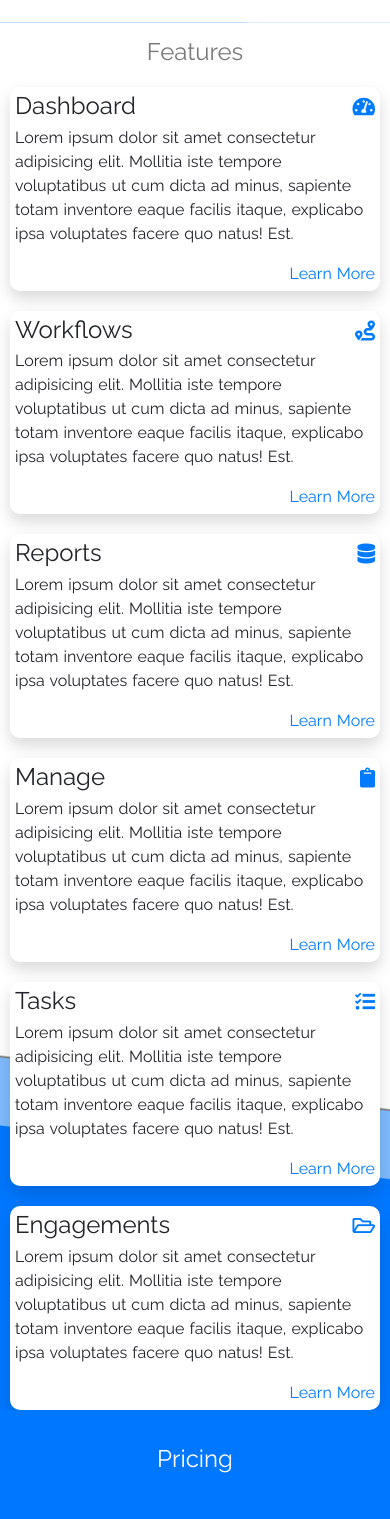
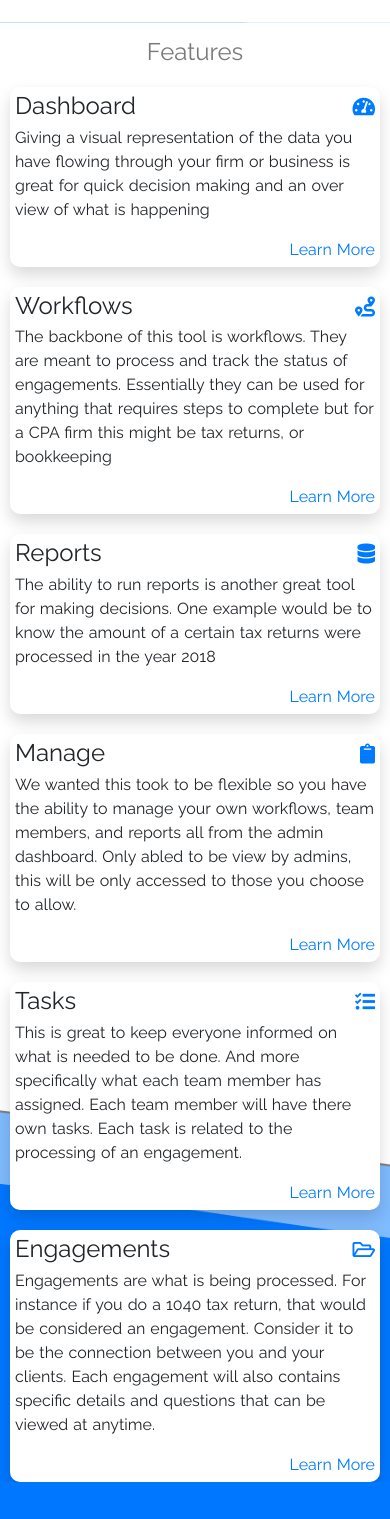
Before and after one commit to boldstar/traxit-website, a Nuxt app: page / in a window 390 px wide. Shown: the part 1740-3259 px from the top of the page. Built offline with nearby package versions, Linux system fonts and the light colour scheme.

Commit message:
added some text to features and try to fix responsiveness

```diff
--- a/pages/features/dashboard.vue
+++ b/pages/features/dashboard.vue
@@ -1,6 +1,7 @@
 <template>
-  <div>
-    Dashboard
+  <div class="p-3">
+    <h2 class="mb-3">Dashboard</h2>
+    <p>Giving a visual representation of the data you have flowing through your firm or business is great for quick decision making and an over view of what is happening</p>
   </div>
 </template>
 
--- a/pages/features/engagements.vue
+++ b/pages/features/engagements.vue
@@ -1,6 +1,7 @@
 <template>
-  <div>
-    Engagements
+  <div class="p-3">
+    <h2 class="mb-3">Engagements</h2>
+    <p>Engagements are what is being processed. For instance if you do a 1040 tax return, that would be considered an engagement. Consider it to be the connection between you and your clients. Each engagement will also contains specific details and questions that can be viewed at anytime.</p>
   </div>
 </template>
 
--- a/pages/features/manage.vue
+++ b/pages/features/manage.vue
@@ -1,6 +1,7 @@
 <template>
-  <div>
-    Manage
+  <div class="p-3">
+    <h2 class="mb-3">Manage</h2>
+    <p>We wanted this took to be flexible so you have the ability to manage your own workflows, team members, and reports all from the admin dashboard. Only abled to be view by admins, this will be only accessed to those you choose to allow.</p>
   </div>
 </template>
 
--- a/pages/features/overview.vue
+++ b/pages/features/overview.vue
@@ -1,15 +1,15 @@
 <template>
   <div>
-    <div class="card-body shadow p-4 text-center text-primary h2">
+    <div class="card-body shadow p-4 text-center text-primary h2 d-flex justify-content-between">
       <span>Overview</span>
       <div>
         <i class="fas fa-table"></i>
       </div>
     </div>
     <div class="p-3 d-flex flex-column bg-light mt-2">
-      <div class="card-body bg-white shadow-sm">
+      <div class="card-body bg-white shadow-sm d-flex justify-content-between">
         <div>
-          <h3>Workflows</h3>
+          <h3><i class="fas fa-route mr-3 text-primary"></i>Workflows</h3>
         </div>
         <nuxt-link
           to="/features/workflows"
@@ -18,8 +18,10 @@
           View
         </nuxt-link>
       </div>
-      <div class="card-body bg-white shadow-sm">
-        <h3>Engagements</h3>
+      <div class="card-body bg-white shadow-sm d-flex justify-content-between">
+        <div>
+          <h3><i class="far fa-folder-open mr-3 text-primary"></i>Engagements</h3>
+        </div>
         <nuxt-link
           to="/features/engagements"
           class="btn btn-outline-primary btn-sm"
@@ -27,8 +29,10 @@
           View
         </nuxt-link>
       </div>
-      <div class="card-body bg-white shadow-sm">
-        <h3>Tasks</h3>
+      <div class="card-body bg-white shadow-sm d-flex justify-content-between">
+        <div>
+          <h3><i class="fas fa-tasks mr-3 text-primary"></i>Tasks</h3>
+        </div>
         <nuxt-link
           to="/features/tasks"
           class="btn btn-outline-primary btn-sm"
@@ -36,8 +40,10 @@
           View
         </nuxt-link>
       </div>
-      <div class="card-body bg-white shadow-sm">
-        <h3>Dashboard</h3>
+      <div class="card-body bg-white shadow-sm d-flex justify-content-between">
+        <div>
+          <h3><i class="fas fa-tachometer-alt mr-3 text-primary"></i>Dashboard</h3>
+        </div>
         <nuxt-link
           to="/features/dashboard"
           class="btn btn-outline-primary btn-sm"
@@ -45,8 +51,10 @@
           View
         </nuxt-link>
       </div>
-      <div class="card-body bg-white shadow-sm">
-        <h3>Reports</h3>
+      <div class="card-body bg-white shadow-sm d-flex justify-content-between">
+        <div>
+          <h3><i class="fas fa-database mr-3 text-primary"></i>Reports</h3>
+        </div>
         <nuxt-link
           to="/features/reports"
           class="btn btn-outline-primary btn-sm"
@@ -54,8 +62,10 @@
           View
         </nuxt-link>
       </div>
-      <div class="card-body bg-white shadow-sm">
-        <h3>Manage</h3>
+      <div class="card-body bg-white shadow-sm d-flex justify-content-between">
+        <div>
+          <h3><i class="fas fa-clipboard mr-3 text-primary"></i>Manage</h3>
+        </div>
         <nuxt-link
           to="/features/manage"
           class="btn btn-outline-primary btn-sm"
@@ -80,11 +90,6 @@ h3 {
   margin: 0;
 }
 
-.card-body {
-  display: flex;
-  justify-content: space-between;
-}
-
 .card-body:hover {
 cursor: pointer;
 background-color: #70707011 !important;
--- a/pages/features/reports.vue
+++ b/pages/features/reports.vue
@@ -1,6 +1,7 @@
 <template>
-  <div>
-    Reports
+  <div class="p-3">
+    <h2 class="mb-3">Reports</h2>
+    <p>The ability to run reports is another great tool for making decisions. One example would be to know the amount of a certain tax returns were processed in the year 2018</p>
   </div>
 </template>
 
--- a/pages/features/tasks.vue
+++ b/pages/features/tasks.vue
@@ -1,6 +1,7 @@
 <template>
-  <div>
-    Tasks
+  <div class="p-3">
+    <h2 class="mb-3">Tasks</h2>
+    <p>This is great to keep everyone informed on what is needed to be done. And more specifically what each team member has assigned. Each team member will have there own tasks. Each task is related to the processing of an engagement.</p>
   </div>
 </template>
 
--- a/pages/features/workflows.vue
+++ b/pages/features/workflows.vue
@@ -1,6 +1,7 @@
 <template>
-  <div>
-    Workflows
+  <div class="p-3">
+    <h2 class="mb-3">Workflows</h2>
+    <p>The backbone of this tool is workflows. They are meant to process and track the status of engagements. Essentially they can be used for anything that requires steps to complete but for a CPA firm this might be tax returns, or bookkeeping</p>
   </div>
 </template>
 
--- a/pages/index.vue
+++ b/pages/index.vue
@@ -49,7 +49,7 @@
                   <i class="fas fa-tachometer-alt ml-3 text-primary"></i>
                 </div>
               </div>
-              <p>Lorem ipsum dolor sit amet consectetur adipisicing elit. Mollitia iste tempore voluptatibus ut cum dicta ad minus, sapiente totam inventore eaque facilis itaque, explicabo ipsa voluptates facere quo natus! Est.</p>
+              <p>Giving a visual representation of the data you have flowing through your firm or business is great for quick decision making and an over view of what is happening</p>
               <nuxt-link to="/features/dashboard">Learn More</nuxt-link>
             </div>
             <div class="card-body shadow">
@@ -59,7 +59,7 @@
                   <i class="fas fa-route ml-3 text-primary"></i>
                 </div>
               </div>
-              <p>Lorem ipsum dolor sit amet consectetur adipisicing elit. Mollitia iste tempore voluptatibus ut cum dicta ad minus, sapiente totam inventore eaque facilis itaque, explicabo ipsa voluptates facere quo natus! Est.</p>
+              <p>The backbone of this tool is workflows. They are meant to process and track the status of engagements. Essentially they can be used for anything that requires steps to complete but for a CPA firm this might be tax returns, or bookkeeping</p>
               <nuxt-link to="/features/workflows">Learn More</nuxt-link>
             </div>
             <div class="card-body shadow">
@@ -69,7 +69,7 @@
                   <i class="fas fa-database ml-3 text-primary"></i>
                 </div>
               </div>
-              <p>Lorem ipsum dolor sit amet consectetur adipisicing elit. Mollitia iste tempore voluptatibus ut cum dicta ad minus, sapiente totam inventore eaque facilis itaque, explicabo ipsa voluptates facere quo natus! Est.</p>
+              <p>The ability to run reports is another great tool for making decisions. One example would be to know the amount of a certain tax returns were processed in the year 2018</p>
               <nuxt-link to="/features/reports">Learn More</nuxt-link>
             </div>
             <div class="card-body shadow">
@@ -79,7 +79,7 @@
                   <i class="fas fa-clipboard ml-3 text-primary"></i>
                 </div>
               </div>
-              <p>Lorem ipsum dolor sit amet consectetur adipisicing elit. Mollitia iste tempore voluptatibus ut cum dicta ad minus, sapiente totam inventore eaque facilis itaque, explicabo ipsa voluptates facere quo natus! Est.</p>
+              <p>We wanted this took to be flexible so you have the ability to manage your own workflows, team members, and reports all from the admin dashboard. Only abled to be view by admins, this will be only accessed to those you choose to allow.</p>
               <nuxt-link to="/features/manage">Learn More</nuxt-link>
             </div>
             <div class="card-body shadow">
@@ -89,7 +89,7 @@
                   <i class="fas fa-tasks ml-3 text-primary"></i>
                 </div>
               </div>
-              <p>Lorem ipsum dolor sit amet consectetur adipisicing elit. Mollitia iste tempore voluptatibus ut cum dicta ad minus, sapiente totam inventore eaque facilis itaque, explicabo ipsa voluptates facere quo natus! Est.</p>
+              <p>This is great to keep everyone informed on what is needed to be done. And more specifically what each team member has assigned. Each team member will have there own tasks. Each task is related to the processing of an engagement.</p>
               <nuxt-link to="/features/tasks">Learn More</nuxt-link>
             </div>
             <div class="card-body shadow">
@@ -99,7 +99,7 @@
                   <i class="far fa-folder-open ml-1 text-primary"></i>
                 </div>
               </div>
-              <p>Lorem ipsum dolor sit amet consectetur adipisicing elit. Mollitia iste tempore voluptatibus ut cum dicta ad minus, sapiente totam inventore eaque facilis itaque, explicabo ipsa voluptates facere quo natus! Est.</p>
+              <p>Engagements are what is being processed. For instance if you do a 1040 tax return, that would be considered an engagement. Consider it to be the connection between you and your clients. Each engagement will also contains specific details and questions that can be viewed at anytime.</p>
               <nuxt-link to="/features/engagements">Learn More</nuxt-link>
             </div>
           </div>
```
